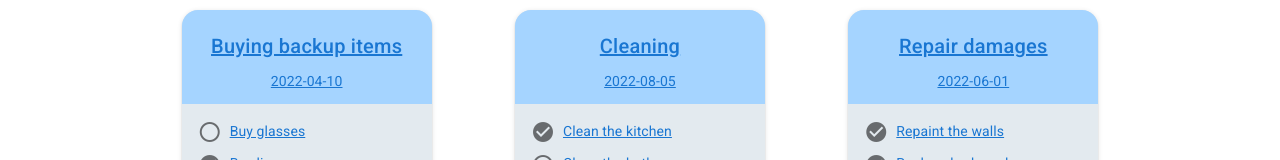
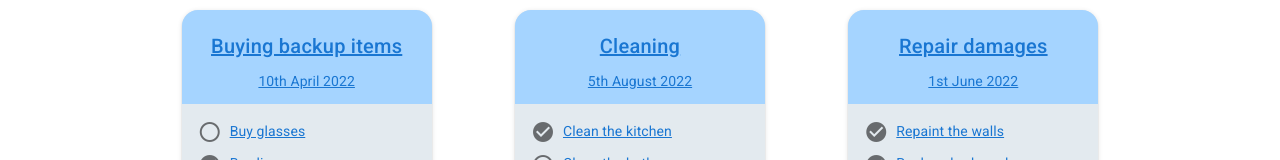
Before and after one commit to b0rke-mborina/apartment-manager-frontend, a Vue app: page /todolists in a window 1280 px wide. Shown: the part 158-318 px from the top of the page. Built offline with nearby package versions, Linux system fonts and the light colour scheme.

Commit message:
Fixed to-do list item date rendering

```diff
--- a/src/components/ToDoListItem.vue
+++ b/src/components/ToDoListItem.vue
@@ -4,7 +4,7 @@
 						 class="router-link todolists-header pa-3">
 			<v-card-title class="py-2 justify-center text-center text-break">{{ toDoList.title }}</v-card-title>
 			<div class="text-center">
-				<v-card-subtitle class="px-2 py-0">{{ toDoList.date }}</v-card-subtitle>
+				<v-card-subtitle class="px-2 py-0">{{ convertDate(toDoList.date) }}</v-card-subtitle>
 			</div>
 		</router-link>
 		<router-link :to="{ name: 'todolist-detail-modification', params: { id: toDoList.ObjectId }}" class="router-link flex-main pa-3">
@@ -29,11 +29,16 @@
 </template>
 
 <script>
+import { convertDate } from '@/services';
+
 import IconEdit from '@/components/IconEdit.vue';
 import IconDelete from '@/components/IconDelete.vue';
 
 export default {
 	name: 'ToDoListItem',
+	methods: {
+		convertDate
+	},
 	props: {
 		toDoList: Object
 	},
```
